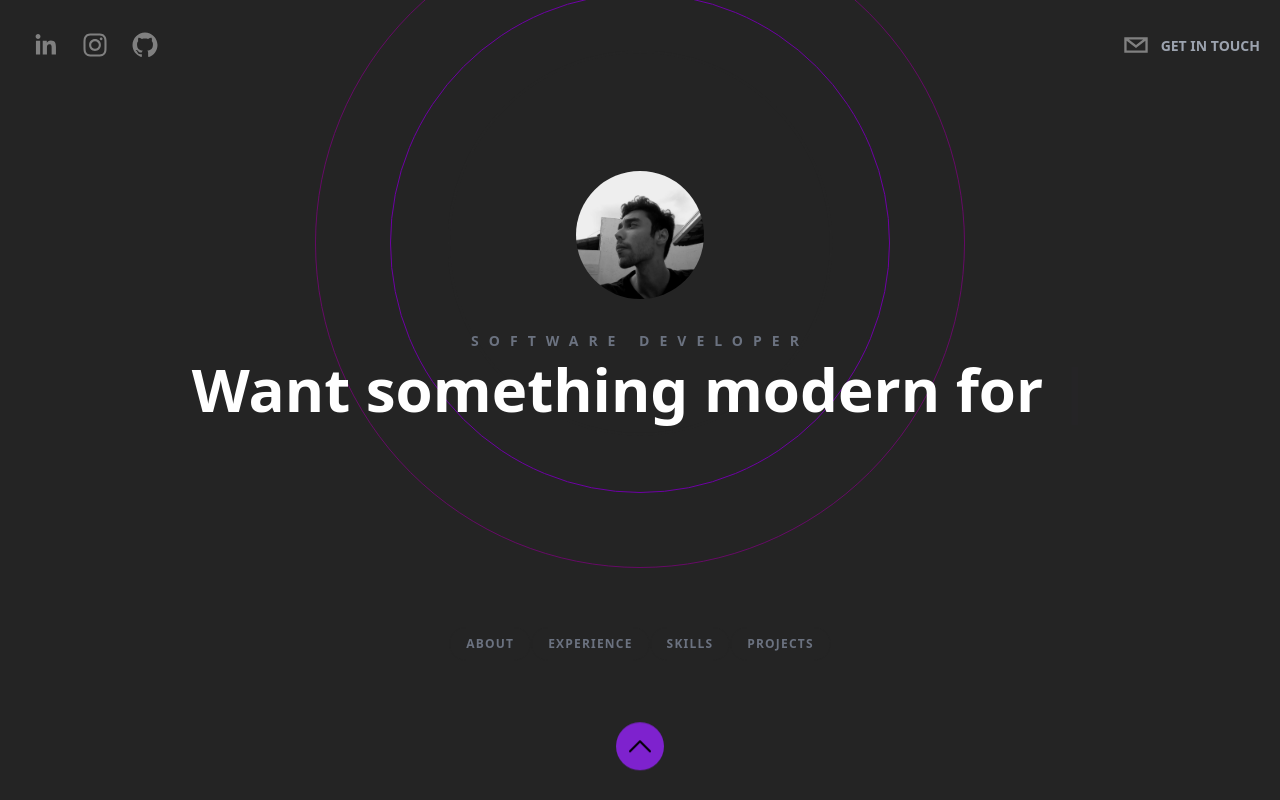
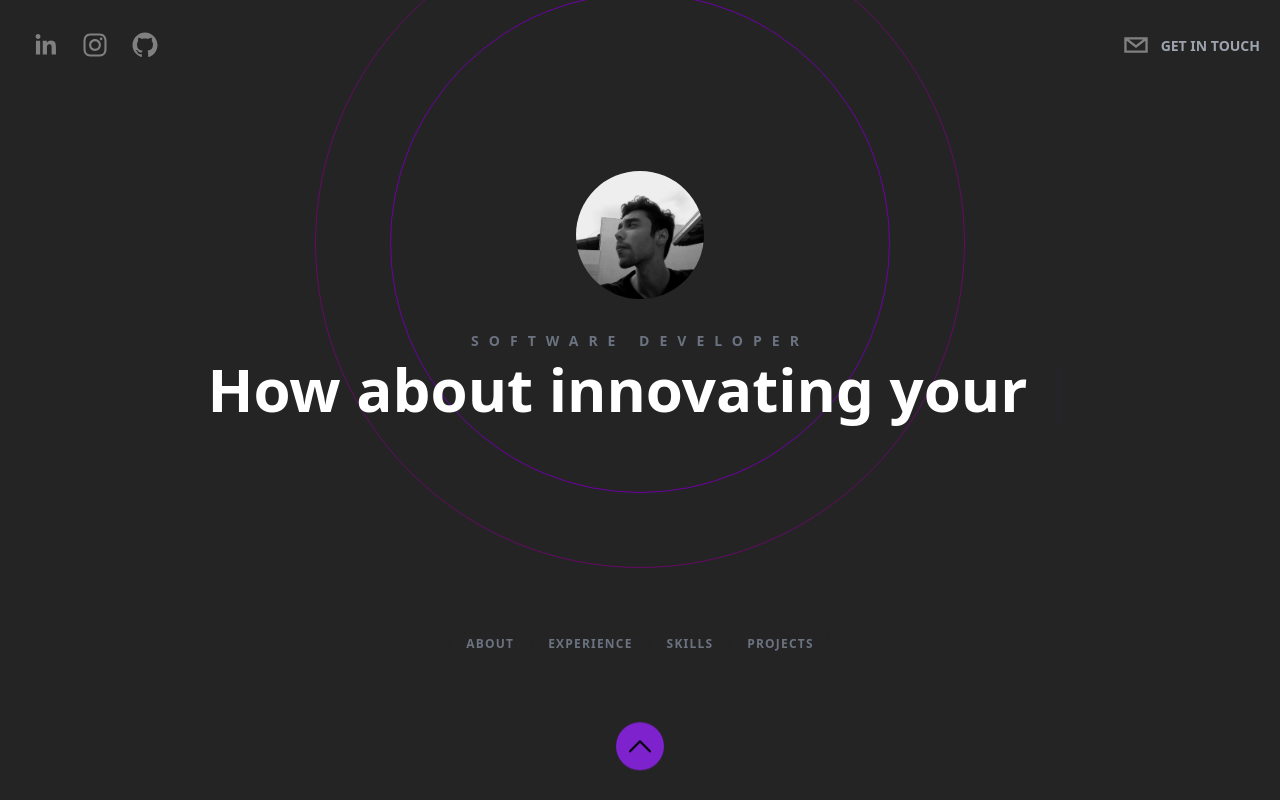
Before and after one commit to matheusmoc/matheus_portfolio, a Next.js app: page / in a window 1280 px wide. Built offline with nearby package versions, Linux system fonts and the light colour scheme.

Commit message:
Refactor: hero words

```diff
--- a/components/Hero.tsx
+++ b/components/Hero.tsx
@@ -11,7 +11,7 @@ export default function Hero({}: Props) {
   const [text, count] = useTypewriter({
     words: [
       "Hi, my name is Matheus ☕",
-      "Want something modern for your business?",
+      "How about innovating your business?",
       "<FollowMe 😉 />",
     ],
     loop: true,
```
